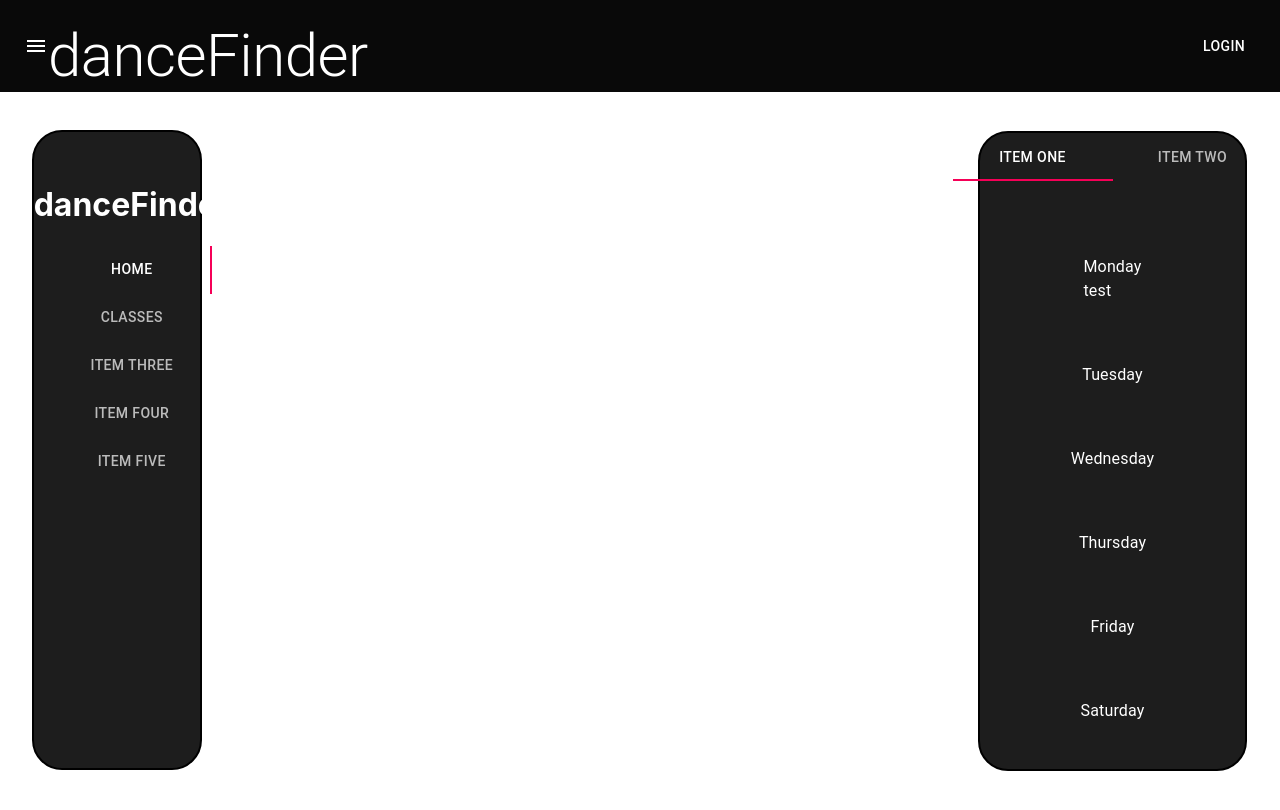
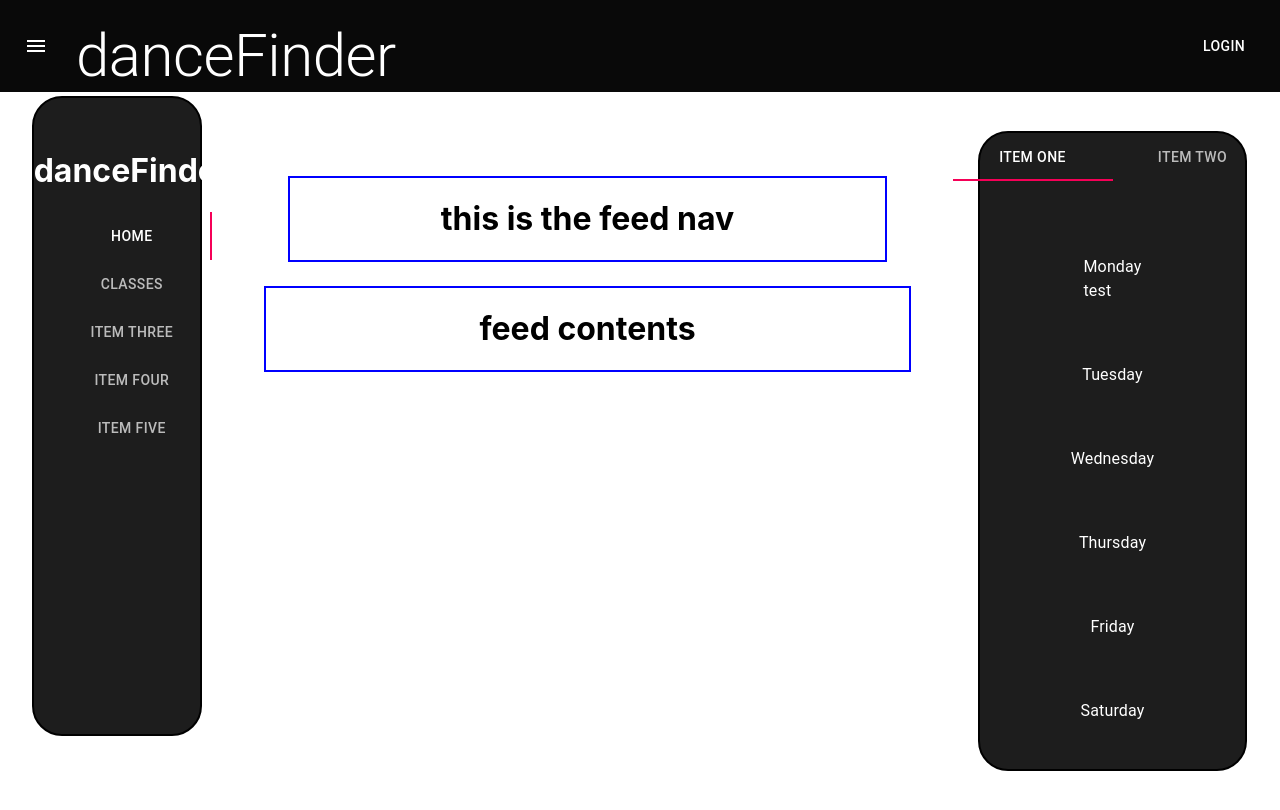
Before and after one commit to Chris-Wagg/danceFinder-next, a Next.js app: page / in a window 1280 px wide. Shown: the top 810 px of the page. Built offline with nearby package versions, Linux system fonts and the light colour scheme.

Commit message:
main components moved to one page and tab content working

```diff
--- a/pages/components/LandingPage.jsx
+++ b/pages/components/LandingPage.jsx
@@ -6,6 +6,17 @@ import CentralNav from './CentralNav'
 import RightNav from './RightNav'
 import HeaderBar from './HeaderBar'
 import ClassesDisplay from './ClassesPage'
+import tabNum from '../redux/tabNum'
+
+function TabPanel(props) {
+	const { children, value, index, ...other } = props
+
+	return (
+		<div hidden={value !== index} id={`simple-tabpanel-${index}`} {...other}>
+			{value === index && <Box sx={{ p: 3 }}>{children}</Box>}
+		</div>
+	)
+}
 
 export default function LandingPage() {
 	const tabNumber = useSelector((state) => state.tabNum)
@@ -13,8 +24,6 @@ export default function LandingPage() {
 
 	return (
 		<>
-			{tabNumber === 0 && <CentralNav />}
-
 			<HeaderBar />
 			<Toolbar />
 			<Toolbar />
@@ -24,9 +33,12 @@ export default function LandingPage() {
 						<LeftNav />
 					</Grid>
 					<Grid item lg={7} md={7} sm={7}>
+						<TabPanel value={tabNum} index={0}>
+							<CentralNav />
+						</TabPanel>
+						{/*
 						{tabNumber === 0 && <CentralNav />}
-						{tabNumber === 1 && <ClassesDisplay />}
-						{/* <CentralNav /> */}
+						{tabNumber === 1 && <ClassesDisplay />} */}
 					</Grid>
 					<Grid item lg={3} md={3} sm={3}>
 						<RightNav />
--- /dev/null
+++ b/pages/components/MainPageTest.jsx
@@ -0,0 +1,165 @@
+import React from 'react'
+import { Box, Grid, Toolbar } from '@mui/material'
+import { useSelector } from 'react-redux'
+
+import HeaderBar from './HeaderBar'
+
+import { makeStyles, Tabs, Tab } from '@material-ui/core'
+import { createTheme, ThemeProvider } from '@mui/material'
+
+import Planner from './Planner'
+import ClassesDisplay from './ClassesDisplay'
+
+const useStyle = makeStyles((theme) => {
+	return {
+		navBox: {
+			background: '#1d1d1d',
+			border: '2px solid black',
+			margin: '1%',
+			borderRadius: '30px',
+			color: 'white',
+			height: '80vh',
+		},
+		divider: {
+			color: 'white',
+			backgroundColor: 'white',
+		},
+		rightNav: {
+			background: '#1d1d1d',
+			border: '2px solid black',
+			margin: '1%',
+			borderRadius: '30px',
+			color: 'white',
+			height: '80vh',
+		},
+		button: {
+			backgroundColor: 'white',
+		},
+	}
+})
+
+const theme = createTheme({
+	palette: {
+		primary: {
+			main: '#ffffff',
+		},
+	},
+})
+
+function TabPanel(props) {
+	const { children, value, index, ...other } = props
+
+	return (
+		<div hidden={value !== index} id={`simple-tabpanel-${index}`} {...other}>
+			{value === index && <Box sx={{ p: 3 }}>{children}</Box>}
+		</div>
+	)
+}
+
+export default function MainPageTest() {
+	const tabNumber = useSelector((state) => state.tabNum)
+	console.log(tabNumber)
+
+	const [selectedRightTab, setSelectedRightTab] = React.useState(0)
+	const [selectedLeftTab, setSelectedLeftTab] = React.useState(0)
+
+	const handleChangeRight = (e, newValueR) => {
+		setSelectedRightTab(newValueR)
+	}
+	const handleChangeLeft = (e, newValueL) => {
+		setSelectedLeftTab(newValueL)
+	}
+
+	const classes = useStyle()
+
+	return (
+		<>
+			<ThemeProvider theme={theme}>
+				<HeaderBar />
+				<Toolbar />
+				<Toolbar />
+				<Box sx={{ marginLeft: '30px', marginRight: '30px' }}>
+					<Grid container direction="row" columnSpacing={5}>
+						<Grid item lg={2} md={2} sm={2} sx={{ marginLeft: '0px' }}>
+							<Box>
+								<Grid
+									container
+									rowSpacing={4}
+									direction="column"
+									alignItems="center"
+									className={classes.navBox}
+								>
+									<Grid item rowSpacing={0}>
+										<h1>danceFinder</h1>
+									</Grid>
+									<Tabs
+										value={selectedLeftTab}
+										onChange={handleChangeLeft}
+										orientation="vertical"
+									>
+										<Tab label="Home" />
+										<Tab label="Classes" />
+										<Tab label="item three" />
+										<Tab label="item four" />
+										<Tab label="item five" />
+									</Tabs>
+								</Grid>
+							</Box>
+						</Grid>
+						<Grid item lg={7} md={7} sm={7}>
+							<TabPanel value={selectedLeftTab} index={0}>
+								<Grid container>
+									<Grid item lg={12}>
+										<TabPanel value={selectedLeftTab} index={0}>
+											<Box
+												display="flex"
+												alignItems="center"
+												justifyContent="center"
+												sx={{ border: '2px solid blue' }}
+											>
+												<h1> this is the feed nav</h1>
+											</Box>
+										</TabPanel>
+										<Grid item lg={12}>
+											<Box
+												display="flex"
+												alignItems="center"
+												justifyContent="center"
+												sx={{ border: '2px solid blue' }}
+											>
+												<h1> feed contents </h1>
+											</Box>
+										</Grid>
+									</Grid>
+								</Grid>
+							</TabPanel>
+							<TabPanel value={selectedLeftTab} index={1}>
+								<ClassesDisplay />
+							</TabPanel>
+						</Grid>
+						<Grid item lg={3} md={3} sm={3}>
+							<Box className={classes.rightNav}>
+								<Grid
+									container
+									direction="row"
+									justifyContent="center"
+									columnSpacing={3}
+								>
+									<Grid item>
+										<Tabs value={selectedRightTab} onChange={handleChangeRight}>
+											<Tab label="Item One" />
+											<Tab label="Item Two" />
+										</Tabs>
+										<TabPanel value={selectedRightTab} index={0}>
+											<Planner />
+										</TabPanel>
+									</Grid>
+								</Grid>
+							</Box>
+						</Grid>
+					</Grid>
+				</Box>
+			</ThemeProvider>
+		</>
+	)
+}
--- a/pages/index.js
+++ b/pages/index.js
@@ -2,12 +2,13 @@ import { store } from './redux/store'
 import { Provider } from 'react-redux'
 
 import LandingPage from './components/LandingPage'
+import MainPageTest from './components/MainPageTest'
 
 export default function Home() {
 	return (
 		<>
 			<Provider store={store}>
-				<LandingPage />
+				<MainPageTest />
 			</Provider>
 		</>
 	)
```
